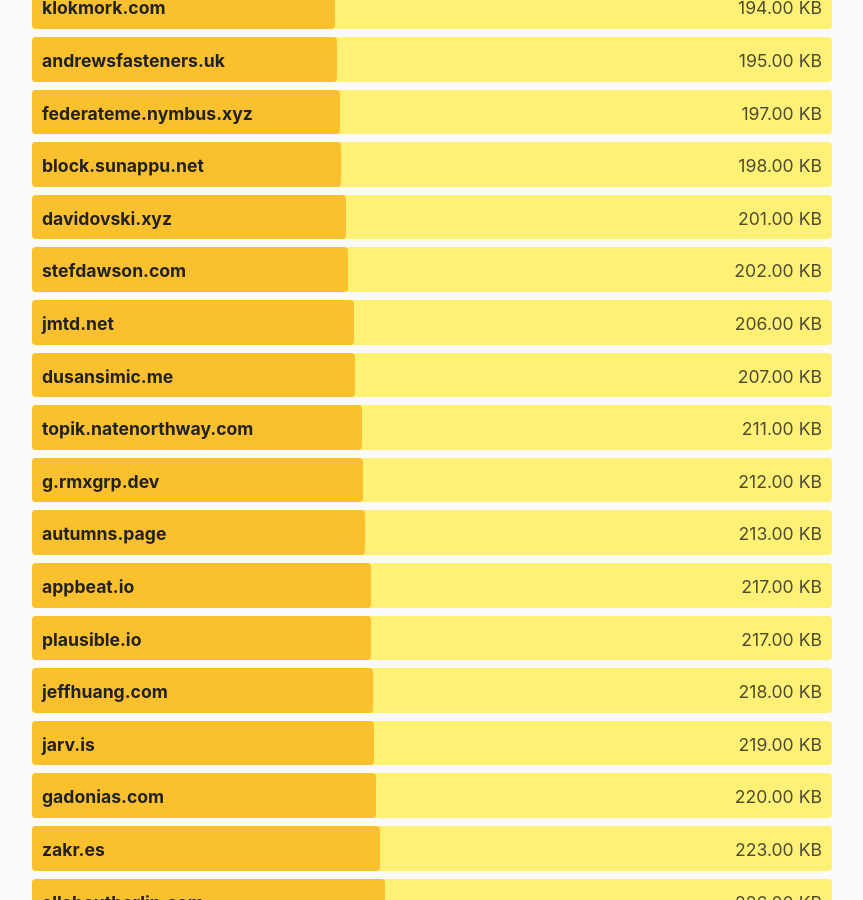
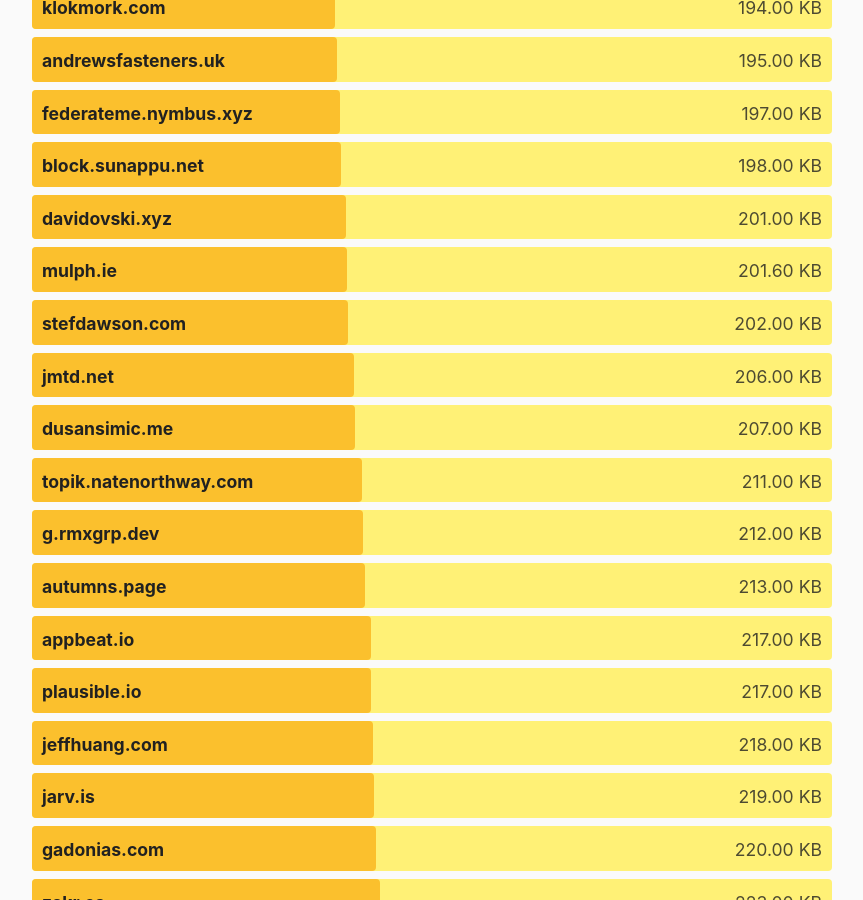
Before and after one commit to kevquirk/512kb.club, a Jekyll site: the page built from index.md, in a window 1280 px wide and 900 px high, scrolled down 15532 px. Shown: the whole window, without its empty margins (208-1071 px from the left). Built offline with Jekyll 4.4.1, drawn with Linux system fonts in a browser that asks for light colours.

Commit message:
https://github.com/kevquirk/512kb.club/blob/master/README.md#how-to-create-a-pr-to-add-your-site-to-the-512kb-club :)

```diff
--- a/_data/sites.yml
+++ b/_data/sites.yml
@@ -1103,6 +1103,11 @@
   size: 250
   last_checked: 2021-11-13
 
+- domain: mulph.ie
+  url: https://mulph.ie/
+  size: 201.6
+  last_checked: 2022-01-29
+
 - domain: mutahar.me
   url: https://www.mutahar.me/
   size: 252
```
